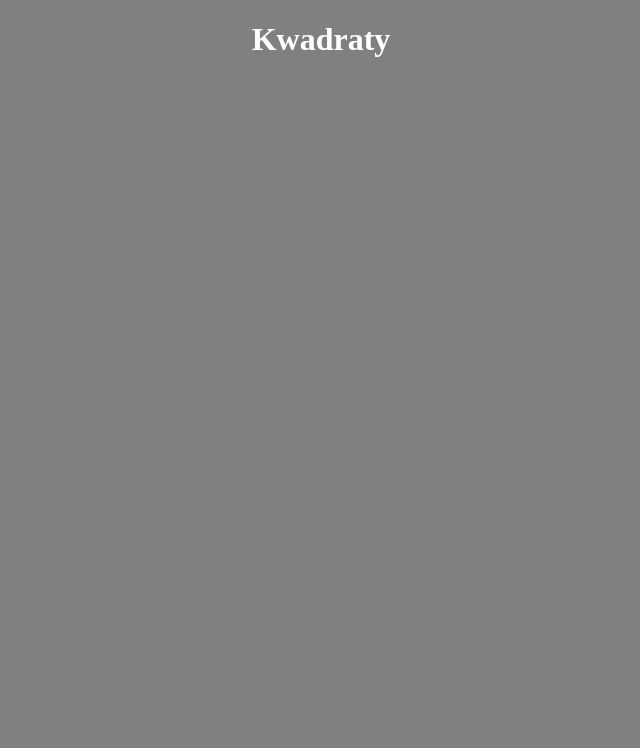
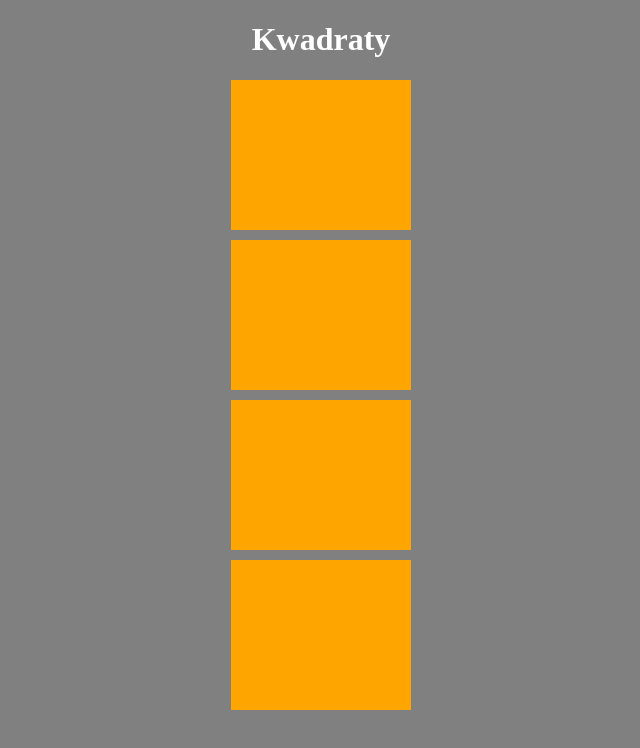
Before and after one commit to jozef4111/css-kwadraty, a plain HTML site: page index.html in a window 1280 px wide. Shown: the whole page, without its empty margins (319-959 px from the left). Drawn offline with Linux system fonts and the light colour scheme.

Commit message:
id zmieniony na class

```diff
--- a/index.html
+++ b/index.html
@@ -10,16 +10,16 @@
 <body>
     <h1>Kwadraty</h1>
     <div class="top">
-        <div class="corners1"></div>
+        <div class="corners"></div>
     </div>
     <div class="top">
-        <div class="corners1"></div>
+        <div class="corners"></div>
     </div>
     <div class="top">
-        <div class="corners1"></div>
+        <div class="corners"></div>
     </div>
     <div class="top">
-        <div class="corners1"></div>
+        <div class="corners"></div>
     </div>
 </body>
 </html>
--- a/style.css
+++ b/style.css
@@ -6,7 +6,7 @@ h1 {
     color: white;
     text-align: center;
 }
-#corners1 {
+.corners {
     width: 180px;
     height: 150px;
     background-color: #fea500;
```
